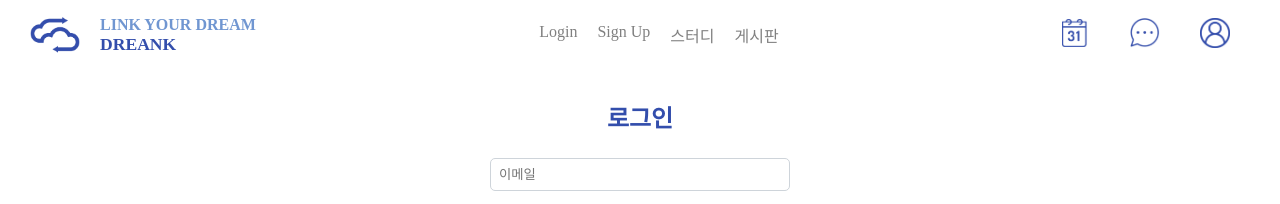
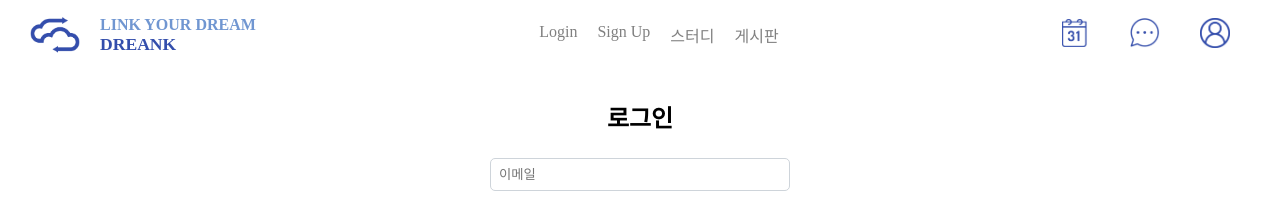
Before and after one commit to hyun-woo-jae/DREANK, a React (Vite) app in the folder DREANK/: page /login in a window 1280 px wide. Shown: the top 204 px of the page. Built offline with nearby package versions, Linux system fonts and the light colour scheme.

Commit message:
검정으로

```diff
--- a/DREANK/src/components/MyProfile.jsx
+++ b/DREANK/src/components/MyProfile.jsx
@@ -22,7 +22,6 @@ export default function MyProfile() {
         const userData = response.data;
         setNickname(userData.nickname);
         setIntroduce(userData.introduce);
-
       } catch (error) {
         console.error("유저 데이터를 불러오는 중 오류 발생:", error);
       }
@@ -57,7 +56,7 @@ export default function MyProfile() {
     >
       <Typography
         variant="h4"
-        sx={{ mb: 4, color: "#334EAC", fontWeight: "bold", fontSize: 30 }}
+        sx={{ mb: 4, color: "black", fontWeight: "bold", fontSize: 30 }}
       >
         마이페이지
       </Typography>
@@ -235,7 +234,7 @@ export default function MyProfile() {
         </Typography>
         <Divider />
         <Stack>
-        <Stack direction="row" sx={{ justifyContent: "flex-start" }}>
+          <Stack direction="row" sx={{ justifyContent: "flex-start" }}>
             <Link
               to="/mypage/posts"
               style={{ textDecoration: "none", color: "#007bff" }}
--- a/DREANK/src/pages/Login/styles.js
+++ b/DREANK/src/pages/Login/styles.js
@@ -4,7 +4,7 @@ export const Title = styled.div`
   display: flex;
   align-items: center;
   justify-content: center;
-  color: #334eac;
+  color: black;
   text-align: center;
 `;
 
--- a/DREANK/src/pages/MakeStudy/MakeStudy.jsx
+++ b/DREANK/src/pages/MakeStudy/MakeStudy.jsx
@@ -59,13 +59,13 @@ const MakeStudy = () => {
 
   const handleDayClick = (day) => {
     const dayMap = {
-      "월요일": "MON",
-      "화요일": "TUE",
-      "수요일": "WED",
-      "목요일": "THU",
-      "금요일": "FRI",
-      "토요일": "SAT",
-      "일요일": "SUN"
+      월요일: "MON",
+      화요일: "TUE",
+      수요일: "WED",
+      목요일: "THU",
+      금요일: "FRI",
+      토요일: "SAT",
+      일요일: "SUN",
     };
     setSelectedDay(dayMap[day]);
     setSelectedDayDisplay(day);
@@ -121,7 +121,7 @@ const MakeStudy = () => {
         start_time: selectedStartTime,
         end_time: selectedEndTime,
         day: selectedDay, // Send the abbreviated day format
-        tag: tag
+        tag: tag,
       });
 
       if (response.status === 200) {
--- a/DREANK/src/pages/MakeStudy/styles.js
+++ b/DREANK/src/pages/MakeStudy/styles.js
@@ -4,7 +4,8 @@ export const Title = styled.div`
   display: flex;
   align-items: center;
   justify-content: center;
-  color: #334eac;
+  color: black;
+  padding: 20px;
   text-align: center;
 `;
 
--- a/DREANK/src/pages/Signup/styles.js
+++ b/DREANK/src/pages/Signup/styles.js
@@ -4,7 +4,7 @@ export const Title = styled.div`
   display: flex;
   align-items: center;
   justify-content: center;
-  color: #334eac;
+  color: black;
   text-align: center;
 `;
 
```
